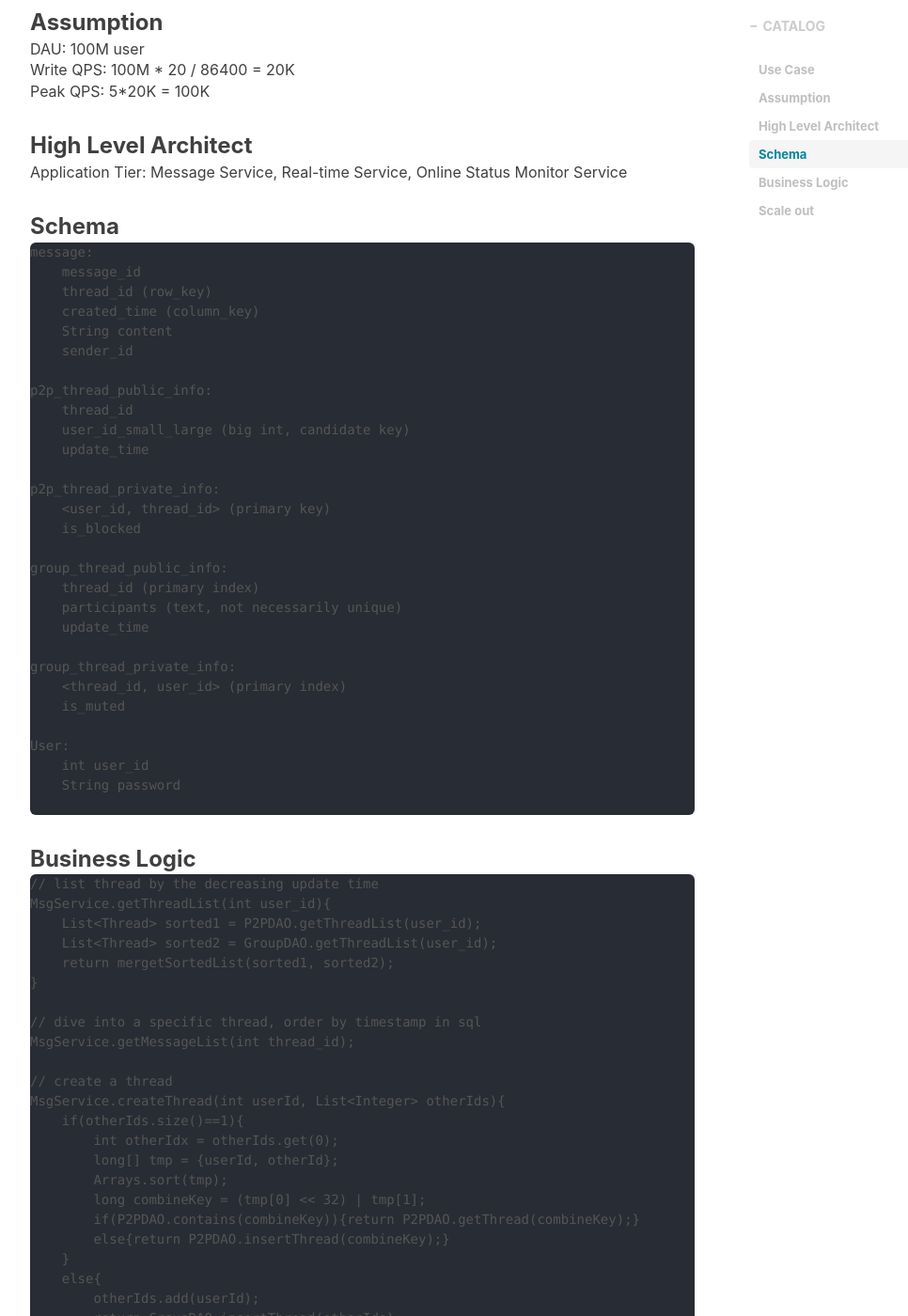
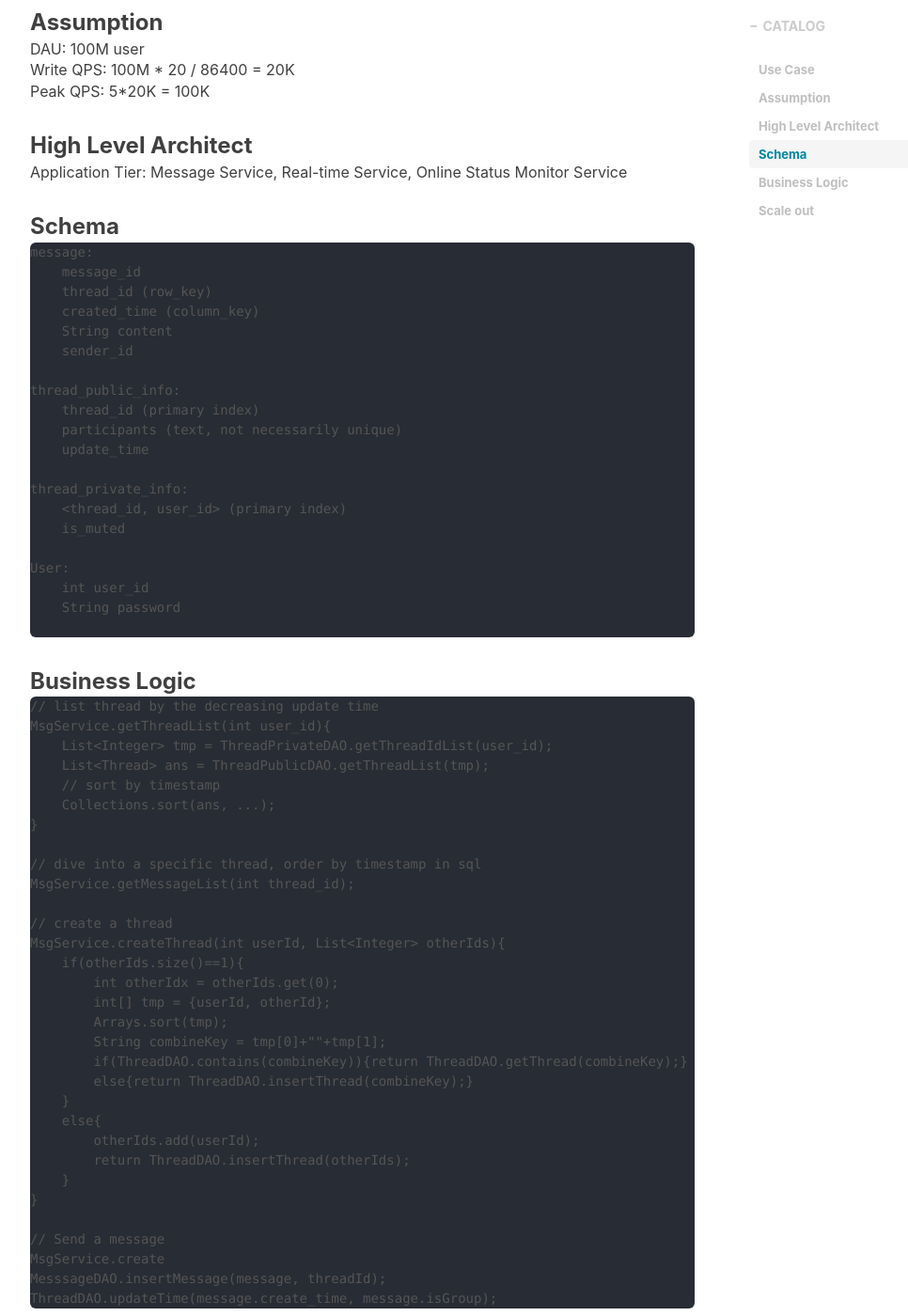
Before and after one commit to wirybeaver/wirybeaver.github.io, a Jekyll site: the page built from _posts/2018-12-30-sdi-whatsapp.md, in a window 1280 px wide and 1400 px high, scrolled down 583 px. Shown: the whole window at 94% size, without its empty margins (233-1199 px from the left). Built offline with Jekyll 4.4.1, drawn with Linux system fonts in a browser that asks for light colours; nearby versions of some CDN libraries; comment, search, counter and statistics services are not loaded; some of the changed text lies outside the part shown.

Commit message:
Update 2018-12-30-sdi-whatsapp.md

````diff
--- a/_posts/2018-12-30-sdi-whatsapp.md
+++ b/_posts/2018-12-30-sdi-whatsapp.md
@@ -31,21 +31,12 @@ message:
     String content
     sender_id
 
-p2p_thread_public_info:
-    thread_id
-    user_id_small_large (big int, candidate key)
-    update_time
-
-p2p_thread_private_info:
-    <user_id, thread_id> (primary key)
-    is_blocked
-
-group_thread_public_info:
+thread_public_info:
     thread_id (primary index)
     participants (text, not necessarily unique)
     update_time
 
-group_thread_private_info:
+thread_private_info:
     <thread_id, user_id> (primary index)
     is_muted
 
@@ -59,9 +50,10 @@ User:
 ```
 // list thread by the decreasing update time
 MsgService.getThreadList(int user_id){
-    List<Thread> sorted1 = P2PDAO.getThreadList(user_id);
-    List<Thread> sorted2 = GroupDAO.getThreadList(user_id);
-    return mergetSortedList(sorted1, sorted2);
+    List<Integer> tmp = ThreadPrivateDAO.getThreadIdList(user_id);
+    List<Thread> ans = ThreadPublicDAO.getThreadList(tmp);
+    // sort by timestamp
+    Collections.sort(ans, ...);
 }
 
 // dive into a specific thread, order by timestamp in sql
@@ -71,19 +63,20 @@ MsgService.getMessageList(int thread_id);
 MsgService.createThread(int userId, List<Integer> otherIds){
     if(otherIds.size()==1){
         int otherIdx = otherIds.get(0);
-        long[] tmp = {userId, otherId};
+        int[] tmp = {userId, otherId};
         Arrays.sort(tmp);
-        long combineKey = (tmp[0] << 32) | tmp[1];
-        if(P2PDAO.contains(combineKey)){return P2PDAO.getThread(combineKey);}
-        else{return P2PDAO.insertThread(combineKey);}
+        String combineKey = tmp[0]+""+tmp[1];
+        if(ThreadDAO.contains(combineKey)){return ThreadDAO.getThread(combineKey);}
+        else{return ThreadDAO.insertThread(combineKey);}
     }
     else{
         otherIds.add(userId);
-        return GroupDAO.insertThread(otherIds);
+        return ThreadDAO.insertThread(otherIds);
     }
 }
 
 // Send a message
+MsgService.create
 MesssageDAO.insertMessage(message, threadId);
 ThreadDAO.updateTime(message.create_time, message.isGroup);
 ```
````
